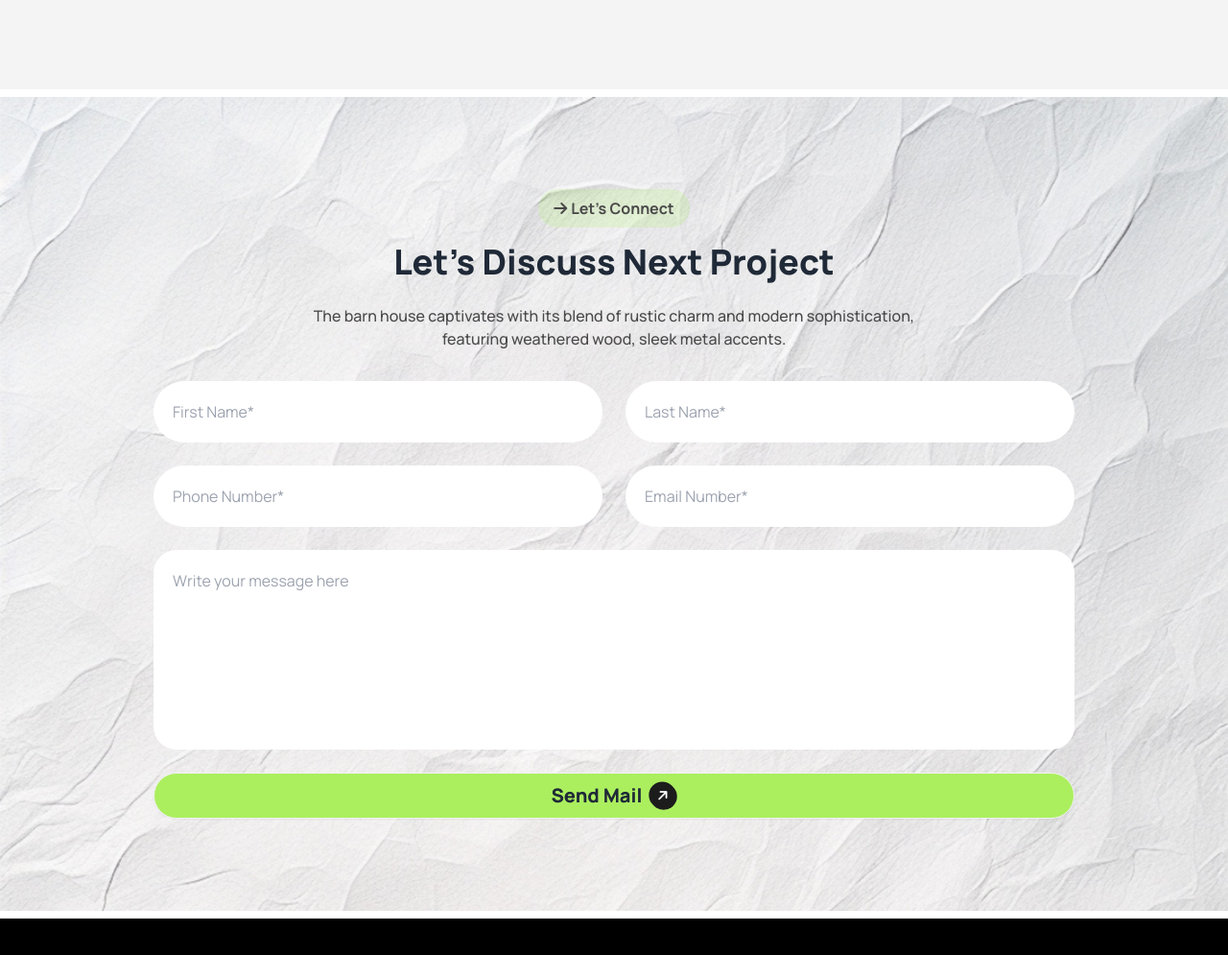
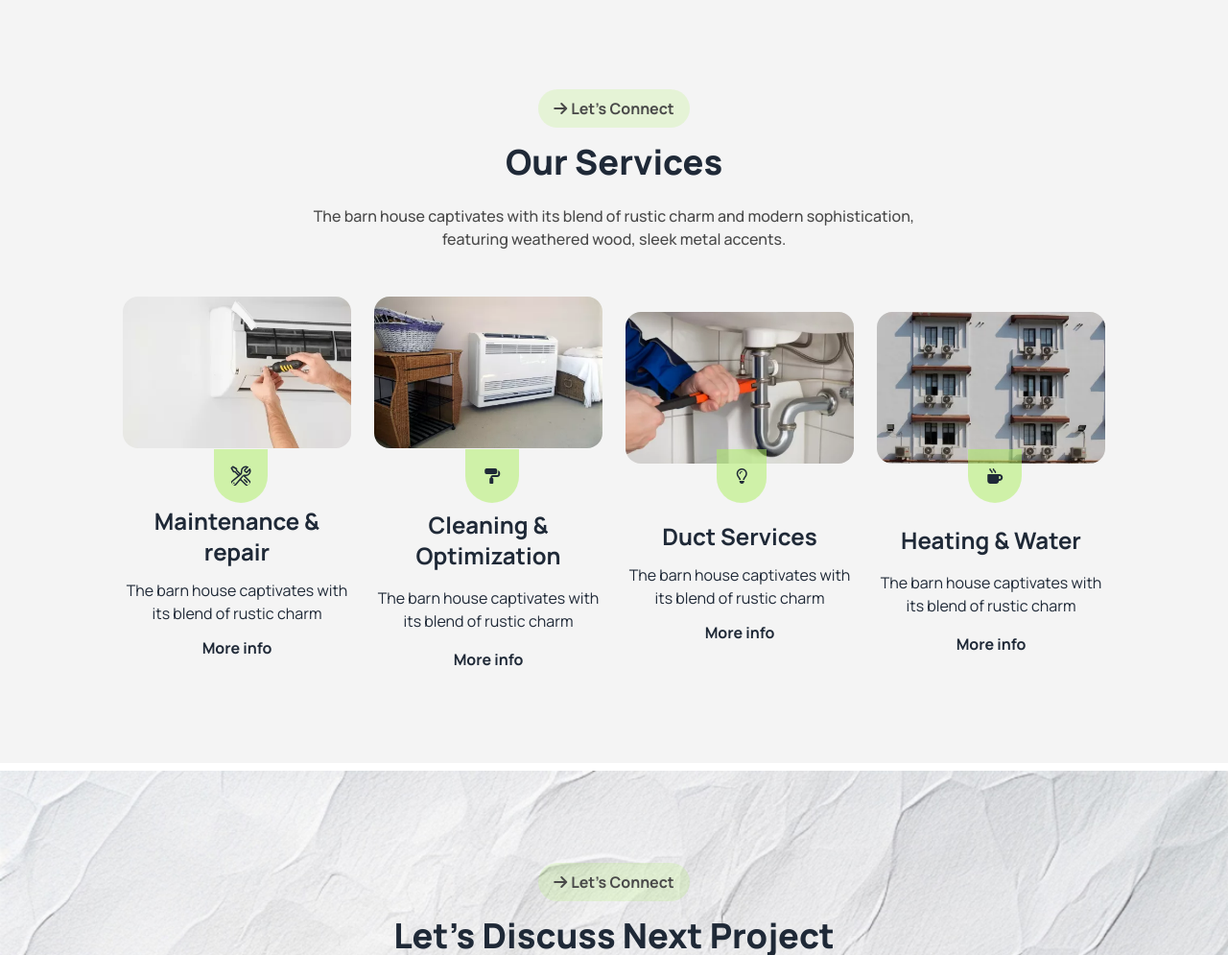
Before and after one commit to Sadia492/assignment-3, a plain HTML site: page index.html in a window 1280 px wide. Shown: the part 4239-5234 px from the top of the page at 96% size. Drawn offline with nearby package versions, Linux system fonts and the light colour scheme.

Commit message:
unique section named service added

```diff
--- a/index.html
+++ b/index.html
@@ -571,6 +571,106 @@
         </div>
       </section>
       <!-- article section ends here -->
+      <!-- unique service section starts here -->
+      <section class="lg:w-4/5 w-11/12 mx-auto pb-24">
+        <div class="flex flex-col justify-center items-center text-center">
+          <button
+            class="bg-primary/20 rounded-full text-accent font-bold py-2 px-4 border-none"
+          >
+            <i class="fa-solid fa-arrow-right mr-1"></i>Let’s Connect
+          </button>
+          <h2 class="font-black text-4xl mt-4 mb-6">Our Services</h2>
+          <p class="font-medium text-accent">
+            The barn house captivates with its blend of rustic charm and modern
+            sophistication, <br />featuring weathered wood, sleek metal accents.
+          </p>
+        </div>
+        <div class="grid grid-cols-1 md:grid-cols-2 lg:grid-cols-4 mt-12 gap-6">
+          <div
+            class="group/item relative space-y-3 flex flex-col justify-center text-center"
+          >
+            <img
+              class="w-full rounded-2xl mb-12"
+              src="assets/services-5.jpg"
+              alt=""
+            />
+            <h4 class="font-bold text-2xl">Maintenance & repair</h4>
+            <p>The barn house captivates with its blend of rustic charm</p>
+            <a href="#" class="font-bold">More info</a>
+            <div>
+              <svg
+                xmlns="http://www.w3.org/2000/svg"
+                fill="none"
+                viewBox="0 0 24 24"
+                stroke-width="1.5"
+                stroke="currentColor"
+                class="size-14 bg-primary/50 rounded-bl-full rounded-br-full p-4 group-hover/item:bg-primary/100 absolute lg:bottom-[45%] left-[40%] bottom-[38%] md:bottom-1/3"
+              >
+                <path
+                  stroke-linecap="round"
+                  stroke-linejoin="round"
+                  d="M11.42 15.17 17.25 21A2.652 2.652 0 0 0 21 17.25l-5.877-5.877M11.42 15.17l2.496-3.03c.317-.384.74-.626 1.208-.766M11.42 15.17l-4.655 5.653a2.548 2.548 0 1 1-3.586-3.586l6.837-5.63m5.108-.233c.55-.164 1.163-.188 1.743-.14a4.5 4.5 0 0 0 4.486-6.336l-3.276 3.277a3.004 3.004 0 0 1-2.25-2.25l3.276-3.276a4.5 4.5 0 0 0-6.336 4.486c.091 1.076-.071 2.264-.904 2.95l-.102.085m-1.745 1.437L5.909 7.5H4.5L2.25 3.75l1.5-1.5L7.5 4.5v1.409l4.26 4.26m-1.745 1.437 1.745-1.437m6.615 8.206L15.75 15.75M4.867 19.125h.008v.008h-.008v-.008Z"
+                />
+              </svg>
+            </div>
+          </div>
+          <div
+            class="group/item relative space-y-4 flex flex-col justify-center text-center"
+          >
+            <img
+              class="w-full rounded-2xl mb-12"
+              src="assets/services-6.jpg"
+              alt=""
+            />
+            <h4 class="font-bold text-2xl">Cleaning & Optimization</h4>
+            <p>The barn house captivates with its blend of rustic charm</p>
+            <a href="#" class="font-bold">More info</a>
+            <div
+              class="bg-primary/50 bottom-[38%] p-5 rounded-bl-full rounded-br-full group-hover/item:bg-primary/100 absolute md:bottom-1/3 lg:bottom-[45%] left-[40%]"
+            >
+              <i class="fa-solid fa-paint-roller"></i>
+            </div>
+          </div>
+          <div
+            class="group/item relative space-y-3 flex flex-col justify-center text-center"
+          >
+            <img
+              class="w-full rounded-2xl mb-12"
+              src="assets/services-4.jpg"
+              alt=""
+            />
+            <h4 class="font-bold text-2xl">Duct Services</h4>
+            <p>The barn house captivates with its blend of rustic charm</p>
+            <a href="#" class="font-bold">More info</a>
+            <div>
+              <div
+                class="bg-primary/50 p-5 rounded-bl-full rounded-br-full group-hover/item:bg-primary/100 absolute bottom-[38%] md:bottom-1/3 lg:bottom-[45%] left-[40%]"
+              >
+                <i class="fa-regular fa-lightbulb"></i>
+              </div>
+            </div>
+          </div>
+          <div
+            class="group/item relative space-y-4 flex flex-col justify-center text-center"
+          >
+            <img
+              class="w-full rounded-2xl mb-12"
+              src="assets/services-7.jpg"
+              alt=""
+            />
+            <h4 class="font-bold text-2xl">Heating & Water</h4>
+            <p>The barn house captivates with its blend of rustic charm</p>
+            <a href="#" class="font-bold">More info</a>
+
+            <div
+              class="bg-primary/50 p-5 rounded-bl-full rounded-br-full group-hover/item:bg-primary/100 absolute bottom-[38%] md:bottom-1/3 lg:bottom-[45%] left-[40%]"
+            >
+              <i class="fa-solid fa-mug-hot"></i>
+            </div>
+          </div>
+        </div>
+      </section>
+      <!-- unique service section ends here -->
       <!-- discuss section starts here -->
       <section
         class="bg-discuss bg-no-repeat bg-cover py-24 border-t-8 border-white"
```
Also changed, not shown: assets/services-1.jpg (added), assets/services-4.jpg (added), assets/services-5.jpg (added), assets/services-6.jpg (added), assets/services-7.jpg (added).
